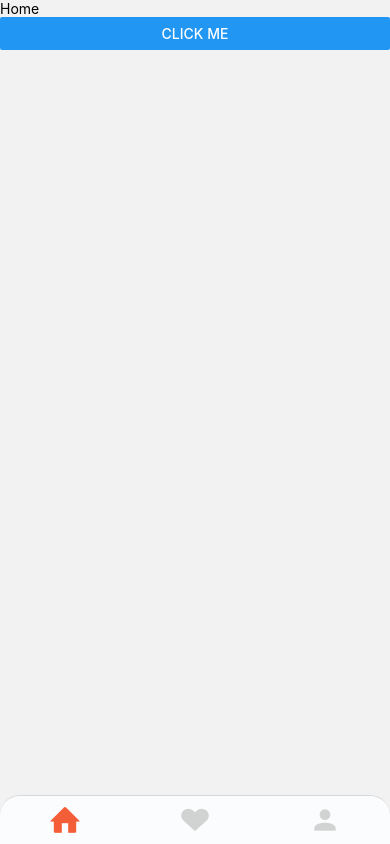
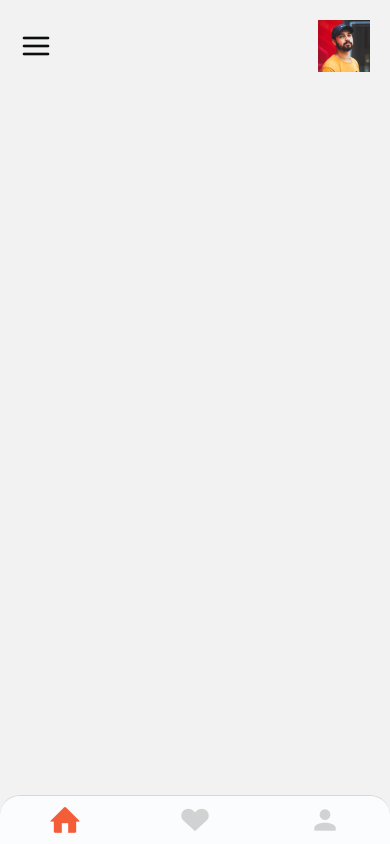
Before and after one commit to BerPGR/react-native-travel-app-ui, a React Native app: screen /Home in a window 390 px wide. Built offline with nearby package versions, Linux system fonts and the light colour scheme.

Commit message:
Header styles

```diff
--- a/components/Home.js
+++ b/components/Home.js
@@ -1,13 +1,47 @@
 import React from 'react'
-import { View, Text, Button } from 'react-native';
+import { View, Text, StyleSheet, Image } from 'react-native';
+import colors from '../assets/colors/colors';
+import Feather from 'react-native-vector-icons/Feather';
+import activitiesData from '../assets/data/activitiesData'
+import { ScrollView } from 'react-native-gesture-handler';
+import { SafeAreaView } from 'react-native-safe-area-context';
+import profile from '../assets/images/person.png'
+
+Feather.loadFont();
 
 const Home = ({navigation}) => {
     return (
-        <View>
-            <Text>Home</Text>
-            <Button onPress={() => navigation.navigate("Details")} title="Click Me"/>
+        <View style={styles.container}>
+            <ScrollView>
+
+                {/* Header */}
+                <SafeAreaView>
+                    <View style={styles.menuWrapper}>
+                        <Feather name="menu" size={32} color={colors.black} style={styles.menuIcon}/>
+                        <Image source={profile} style={styles.profileImage}/>
+                    </View>
+                </SafeAreaView>
+            </ScrollView>
         </View>
     )
 }
 
+const styles = StyleSheet.create({
+    container: {
+        flex: 1,
+        color: colors.white
+    },
+    menuWrapper: {
+        marginHorizontal: 20,
+        marginTop: 20,
+        flexDirection: 'row',
+        justifyContent: 'space-between',
+        alignItems: 'center'
+    },
+    profileImage: {
+        width: 52,
+        height: 52
+    },
+})
+
 export default Home
```
